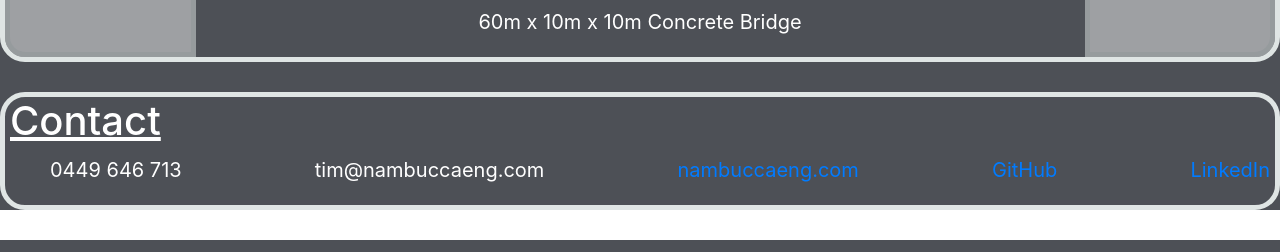
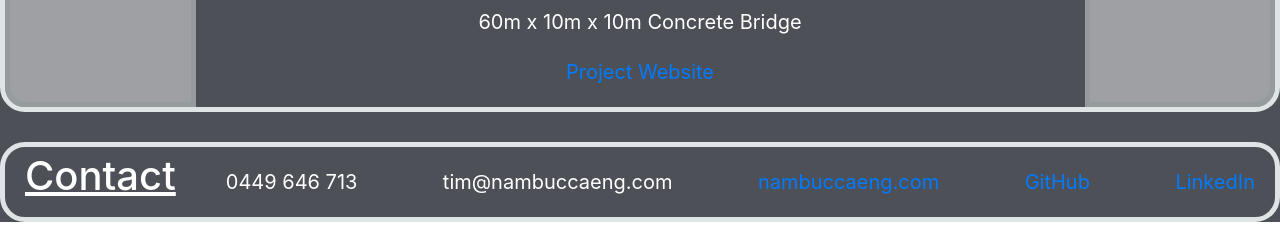
Before and after one commit to timp1990/HW-Wk2-Portfolio, a plain HTML site: page index.html in a window 1280 px wide. Shown: the part 1717-1969 px from the top of the page. Drawn offline with nearby package versions, Linux system fonts and the light colour scheme.

Commit message:
Finished Version

```diff
--- a/index.html
+++ b/index.html
@@ -45,6 +45,9 @@
                         <br>
                         Most recently I have enrolled in the USYD-Trilogy Coding Bootcamp, to learn the basics of
                         web development.
+                        For further information, please refer to my CV, which can be accessed
+
+                        <a href="./assets/TimPolo CV.pdf"><u>here.</u></a>
                     </p>
                 </div>
                 <div class="col-3 p-2">
@@ -62,6 +65,7 @@
                         <div class="text-white w-100 text-center">
                             <h5><u id="projectTitle"></u></h5>
                             <p id="projectDescription"></p>
+                            <p id="projectLink"></p>
                         </div>
                     </div>
                     <button id="prevButton" class="carousel-control-prev customBorderL">
@@ -78,9 +82,9 @@
         <br>
 
         <section id="contactSection">
-            <div class="d-inline-flex row justify-content-between w-100 mx-0 my-0 customBorder">
-                <h2 class="text-white px-1"><u>Contact</u></h2>
-                <ul class="d-inline-flex row justify-content-between w-100 mx-1 contactli text-white">
+            <div class="d-inline-flex col justify-content-between w-100 mx-0 my-0 customBorder">
+                <h2 class="text-white px-1 mt-1"><u>Contact</u></h2>
+                <ul class="d-inline-flex row justify-content-between w-100 mx-1 contactli text-white mt-3">
                     <li>0449 646 713</li>
                     <li>tim@nambuccaeng.com</li>
                     <li><a href="https://www.nambuccaeng.com/">nambuccaeng.com</a></li>
--- a/script.js
+++ b/script.js
@@ -1,8 +1,7 @@
 // Connect to HTML
-console.log('Running')
 var projectTitle = document.getElementById('projectTitle');
-
 var projectDescription = document.getElementById('projectDescription');
+var projectLink = document.getElementById('projectLink');
 //  Selects carousel element
 var carousel = document.getElementById("carouselBox");
 var carouselImg = document.getElementById('carouselImg');
@@ -14,11 +13,11 @@ var index = 0;
 var currentImage;
 
 var images = {
-    0: { file: "./assets/images/lanesBridge.jpg", project: 'Lanes Bridge', description: '60m x 10m x 10m Concrete Bridge' },
-    1: { file: "./assets/images/WeatherDashboard.JPG", project: 'Weather Dashboard', description: 'Enter a city for weather data' },
-    2: { file: "./assets/images/WorkdayScheduler.JPG", project: 'Workday Scheduler', description: 'A daily planner for a standard workday' },
-    3: { file: "./assets/images/Fischers Aerial.JPG", project: 'Fischers Bridge', description: '35m x 5m x 10m Concrete Bridge' },
-    4: { file: "./assets/images/3b Nyora Close Photo.JPG", project: 'Lanes Bridge', description: 'Coffs Harbour Residence' },
+    0: { file: "./assets/images/lanesBridge.jpg", project: 'Lanes Bridge', description: '60m x 10m x 10m Concrete Bridge', link: "https://www.nbnnews.com.au/2019/08/20/ribbon-cutting-marks-official-opening-of-new-lanes-bridge/" },
+    1: { file: "./assets/images/WeatherDashboard.JPG", project: 'Weather Dashboard', description: 'Enter a city for weather data', link: 'https://timp1990.github.io/Weather-Dashboard/', gitHub: "https://github.com/timp1990/Weather-Dashboard" },
+    2: { file: "./assets/images/WorkdayScheduler.JPG", project: 'Workday Scheduler', description: 'A daily planner for a standard workday', link: 'https://timp1990.github.io/Work-Day-Scheduler/', gitHub: "https://github.com/timp1990/Work-Day-Scheduler" },
+    3: { file: "./assets/images/Fischers Aerial.JPG", project: 'Fischers Bridge', description: '35m x 5m x 10m Concrete Bridge', link: "https://www.nbnnews.com.au/2020/06/17/largest-mobile-crane-used-in-bridge-build-at-tamban/" },
+    4: { file: "./assets/images/3b Nyora Close Photo.JPG", project: 'Lanes Bridge', description: 'Coffs Harbour Residence', link: "https://www.google.com/maps/place/3+Nyora+Cl,+Coffs+Harbour+NSW+2450/@-30.3052227,153.1065517,18.87z/data=!4m5!3m4!1s0x6b9c0e0af710ed7b:0x79cf4433a5d46d1b!8m2!3d-30.3052845!4d153.1068923" },
 };
 
 carouselImg.setAttribute('src', images[0]);
@@ -34,6 +33,14 @@ function navigate(direction) {
     carouselImg.setAttribute('src', images[index].file);
     projectTitle.textContent = images[index].project;
     projectDescription.textContent = images[index].description;
+    if (images[index].gitHub) {
+        projectLink.innerHTML = "<a href=" + images[index].link + "> Project Website </a><br>" + "<a href=" + images[index].gitHub + "> Project Git Repo </a>"
+
+    } else {
+        projectLink.innerHTML = "<a href=" + images[index].link + "> Project Website </a>"
+    }
+
+
 }
 
 // Clicking on image opens a new window containing the image
```
Also changed, not shown: 1 other file.
